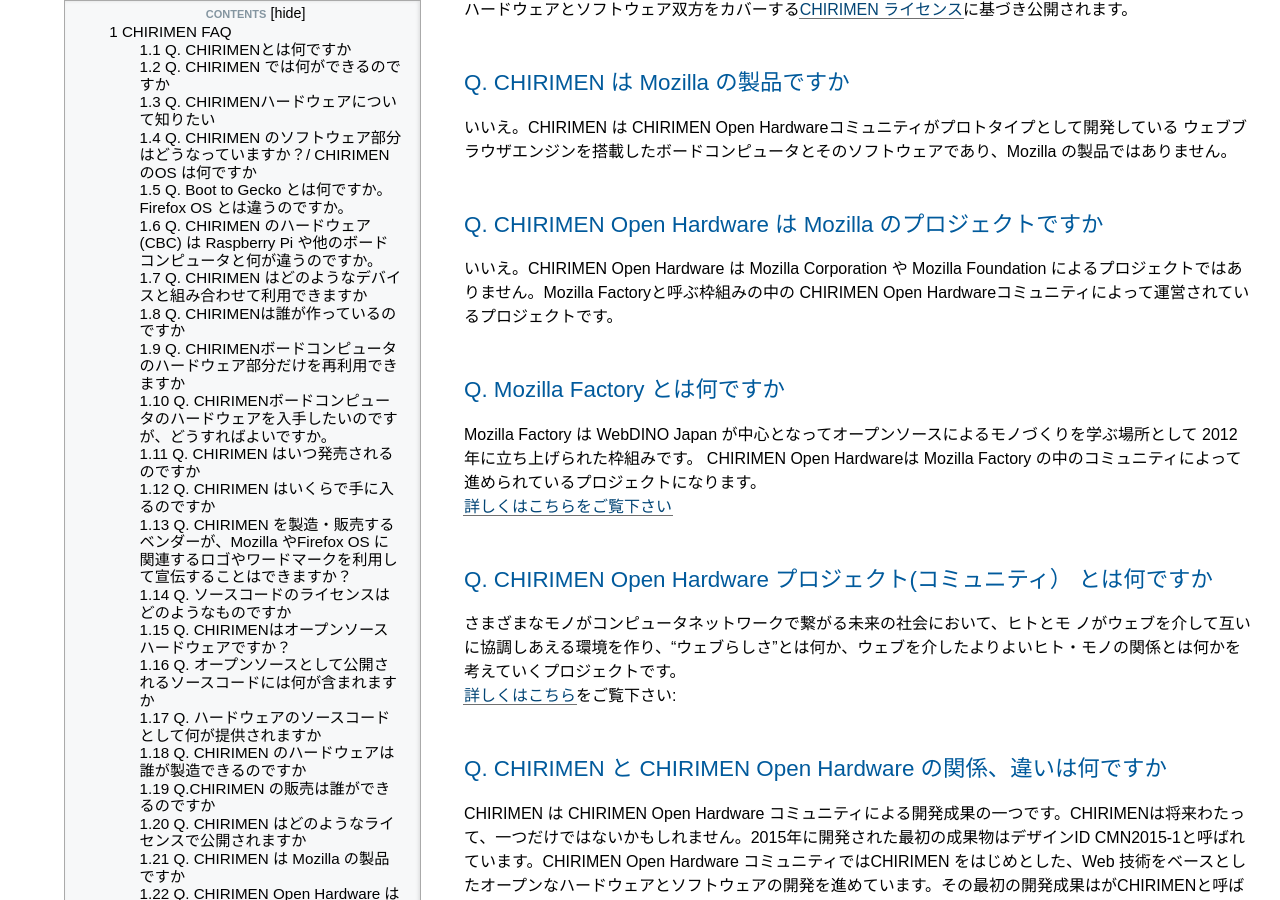
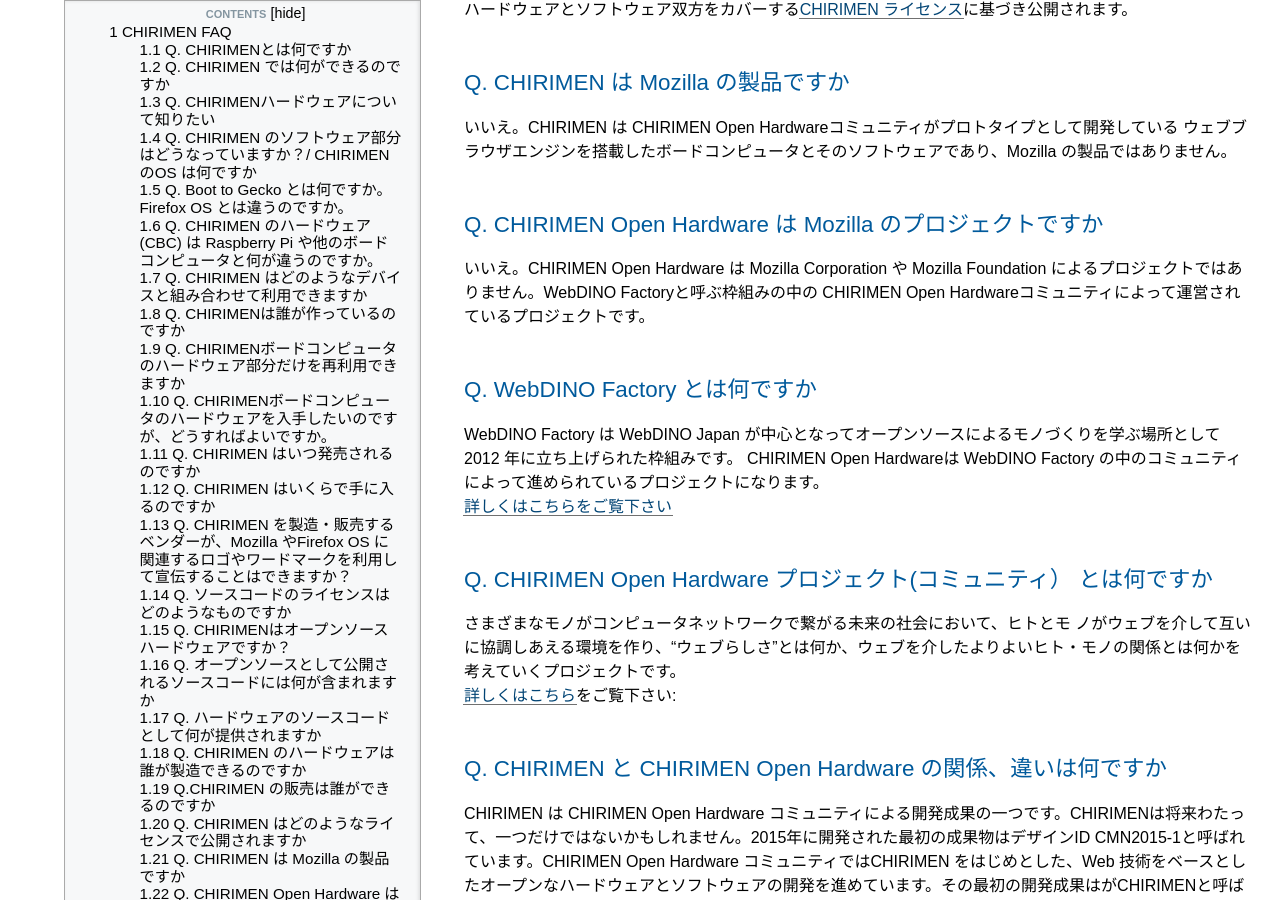
Before and after one commit to chirimen-oh/chirimen-oh.github.io, a Jekyll site: the page built from docs/ja/FAQ.md, in a window 1280 px wide and 900 px high, scrolled down 3571 px. Built offline with Jekyll 4.4.1, drawn with Linux system fonts in a browser that asks for light colours; nearby versions of some CDN libraries; some of the changed text lies outside the part shown.

Commit message:
社名変更に伴うライセンス変更 略字変更

```diff
--- a/docs/ja/FAQ.md
+++ b/docs/ja/FAQ.md
@@ -83,11 +83,11 @@ CHIRIMEN Open Hardware コミュニティによるソースコードの知財管
 いいえ。CHIRIMEN は CHIRIMEN Open Hardwareコミュニティがプロトタイプとして開発している ウェブブラウザエンジンを搭載したボードコンピュータとそのソフトウェアであり、Mozilla の製品ではありません。
 
 ## Q. CHIRIMEN Open Hardware は Mozilla のプロジェクトですか
-いいえ。CHIRIMEN Open Hardware は Mozilla Corporation や Mozilla Foundation によるプロジェクトではありません。Mozilla Factoryと呼ぶ枠組みの中の CHIRIMEN Open Hardwareコミュニティによって運営されているプロジェクトです。
+いいえ。CHIRIMEN Open Hardware は Mozilla Corporation や Mozilla Foundation によるプロジェクトではありません。WebDINO Factoryと呼ぶ枠組みの中の CHIRIMEN Open Hardwareコミュニティによって運営されているプロジェクトです。
 
-## Q. Mozilla Factory とは何ですか
-Mozilla Factory は WebDINO Japan が中心となってオープンソースによるモノづくりを学ぶ場所として 2012 年に立ち上げられた枠組みです。 CHIRIMEN Open Hardwareは Mozilla Factory の中のコミュニティによって進められているプロジェクトになります。
-[詳しくはこちらをご覧下さい](http://en.mozillafactory.org/about)
+## Q. WebDINO Factory とは何ですか
+WebDINO Factory は WebDINO Japan が中心となってオープンソースによるモノづくりを学ぶ場所として 2012 年に立ち上げられた枠組みです。 CHIRIMEN Open Hardwareは WebDINO Factory の中のコミュニティによって進められているプロジェクトになります。
+[詳しくはこちらをご覧下さい](http://en.webdinofactory.org/about)
 
 ## Q. CHIRIMEN Open Hardware プロジェクト(コミュニティ） とは何ですか
 さまざまなモノがコンピュータネットワークで繋がる未来の社会において、ヒトとモ ノがウェブを介して互いに協調しあえる環境を作り、“ウェブらしさ”とは何か、ウェブを介したよりよいヒト・モノの関係とは何かを考えていくプロジェクトです。
```
Also changed, not shown: docs/en/FAQ.md (+2 -2 lines), license/LicenseEN.txt, license/LicenseJA.txt.
